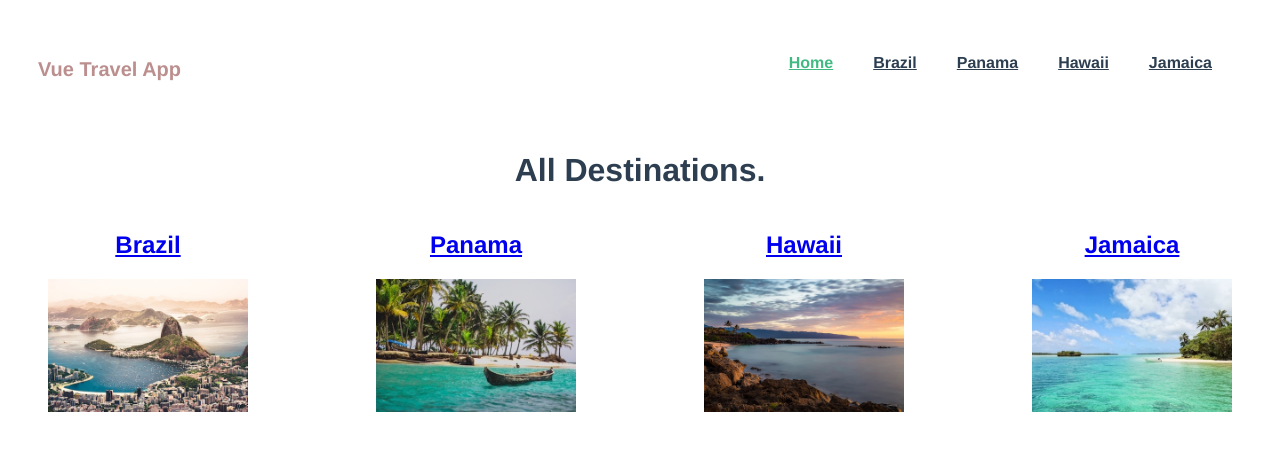
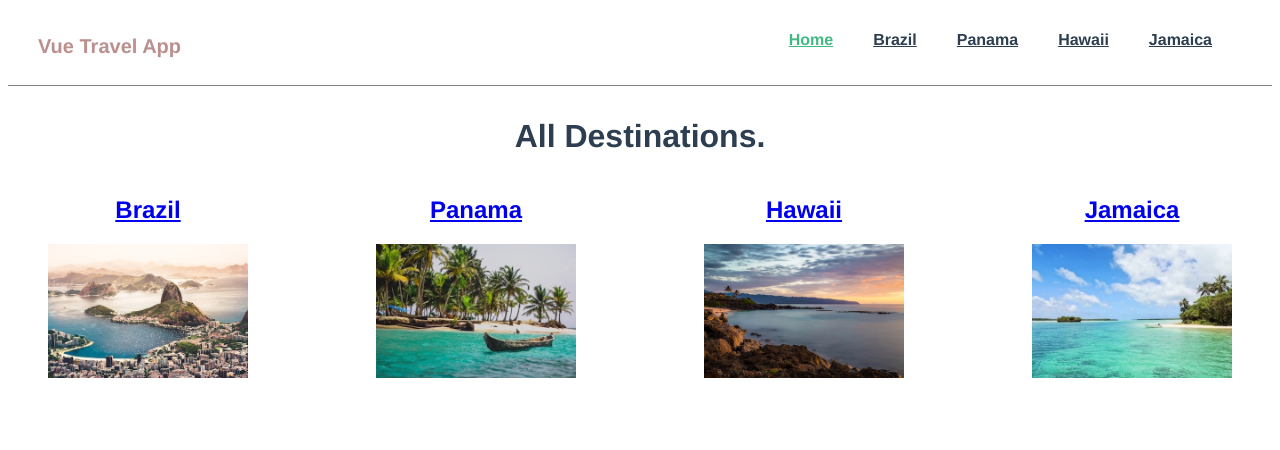
Before and after one commit to kokoforbes/vue-travel-app, a Vue app: page / in a window 1280 px wide. Shown: the top 450 px of the page. Built offline with nearby package versions, Linux system fonts and the light colour scheme.

Commit message:
Added sticky navbar

```diff
--- a/src/components/TheNavigation.vue
+++ b/src/components/TheNavigation.vue
@@ -38,7 +38,13 @@ export default {
 #nav {
   display: flex;
   justify-content: space-between;
-  padding: 30px;
+  position: sticky;
+  top: 0;
+  background-color: white;
+  border-bottom: 1px solid grey;
+  z-index: 1;
+  padding: 7px 30px;
+  margin-bottom: 2rem;
 }
 
 #nav a {
```
